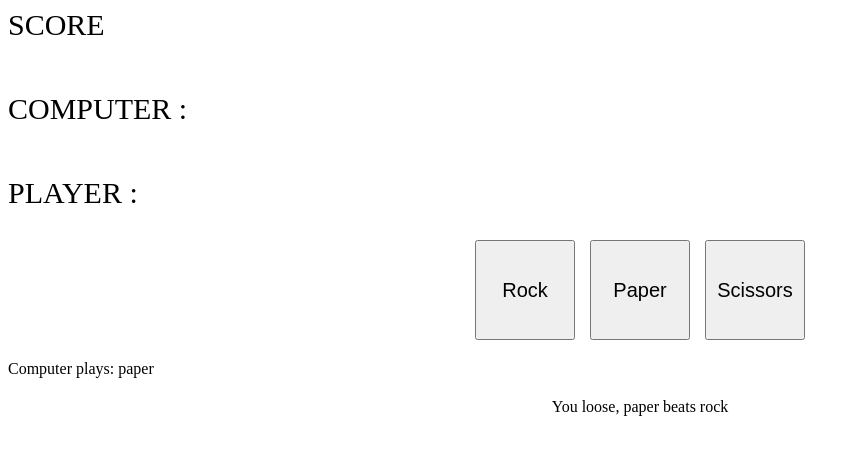
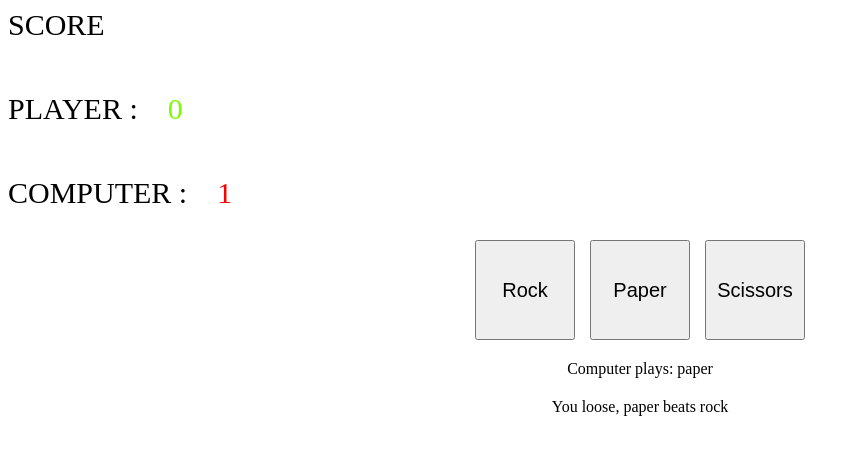
Before and after one commit to Bluesman98/rock-paper, a plain HTML site: page index.html in a window 1280 px wide. Both pictures are taken after a click on the button "Rock". Shown: the whole page, without its empty margins (0-860 px from the left). Drawn offline with Linux system fonts and the light colour scheme.

Commit message:
make all functions work with DOM , completed UI , now when one player gets score of 5 alert message anounces the winner and page refreshes

```diff
--- a/index.html
+++ b/index.html
@@ -10,8 +10,12 @@
 <body>
     <div class="score">
         SCORE
-        <div>COMPUTER : </div>
-        <div>PLAYER :</div>
+        <div class = "align">PLAYER :
+            <div id = 'player', style = "color: lawngreen;">0</div>
+        </div>
+        <div class = "align">COMPUTER :
+            <div id = 'computer', style = "color: red;">0</div>
+        </div>
     </div>
     <div class = "box">
         <div class="container">
--- a/javascript.js
+++ b/javascript.js
@@ -1,5 +1,3 @@
-
-
 function computerPlay() {
     let x = Math.floor(Math.random()*3+1);
     if (x==1) return "rock";
@@ -7,8 +5,6 @@ function computerPlay() {
     else return "scissors";
 
 }
-
-
 
 function playRound(playerSelection, computerSelection) {
     const msg = document.querySelector('.msg');
@@ -51,7 +47,7 @@ function playRound(playerSelection, computerSelection) {
 
     else {
     msg.textContent = "It's a tie";
-    return 0;
+    return 2;
     }
 }
 
@@ -61,28 +57,43 @@ function game(rounds) {
         let playerplay = playerInput();
         score += playRound(playerplay,computerPlay());
     }
-
-    //msg.textContent("final score is :");//
-   // msg.textContent("Player : ",score);//
-    //msg.textContent("Compuer : ",rounds-score);//
-
-    //if (score > rounds/2) return msg.textContent ("Player wins the game");
-    //else return msg.textContent ("Computer wins the game");//
-  }
+}
 
 function playerInput(){
     while (true){
         let input = prompt("Rock, Paper or Scissors ? ");
         input = input.toLowerCase();
         if (input == "rock" || input== "paper" || input == "scissors") {
-         msg.textContent(input)  ;
          return input;
         }
     }
 }
 
+let score = 0;
+let playerScore = 0;
+let computerScore = 0;
+
 const btn = document.querySelectorAll('.btn');
+const player = document.querySelector('#player');
+const computer = document.querySelector('#computer');
 
 btn.forEach(e => e.addEventListener('click', event => {
-  let play = playRound(e.id, computerPlay());
+  score = playRound(e.id, computerPlay());
+  if (score == 1) playerScore++;
+  if (score == 0) computerScore++;
+  if (score == 2) {
+    playerScore++;
+    computerScore++;
+  }
+
+  player.textContent = `${playerScore}`;
+  computer.textContent = `${computerScore}`;
+
+  if(playerScore == 5 || computerScore == 5) {
+    computerPlay.textContent = '';
+    if(playerScore == 5) alert('PLAYER WINS!!!');
+    else alert('COMPUTER WINS!!!');
+    window.location.reload();
+    return false;
+  }
 }));
--- a/styles.css
+++ b/styles.css
@@ -31,9 +31,19 @@
     align-self: center;
 }
 
+.computer-play{
+    align-self: center;
+}
+
 .box{
     display: flex;
     flex-direction: column;
     justify-content: center;
     gap: 20px;
 }
+
+.align {
+    display: flex;
+    flex-direction: row;
+    gap: 30px;
+}
```
